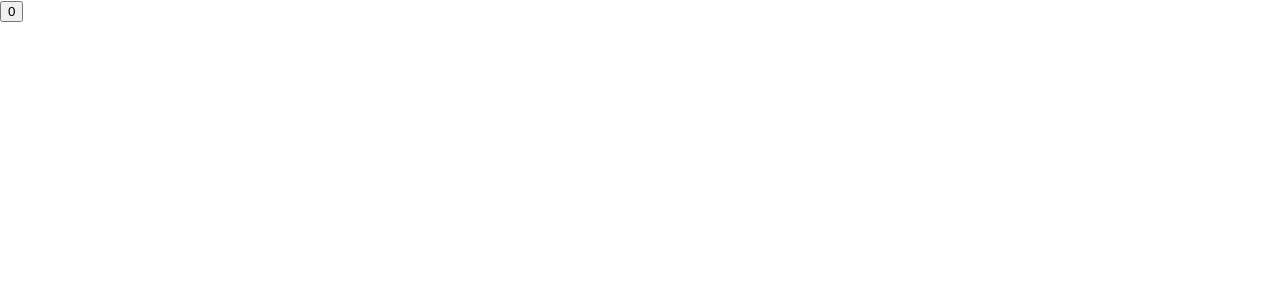
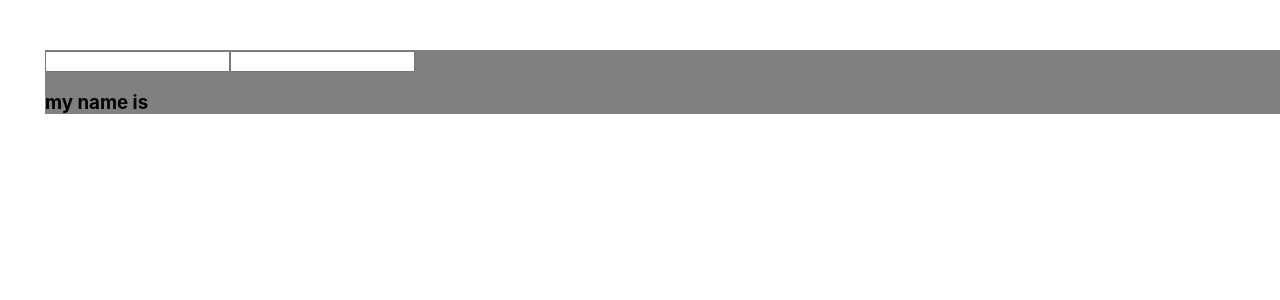
Before and after one commit to Derry-ukere/react-hooks, a React (Create React App) app: page / in a window 1280 px wide. Shown: the top 300 px of the page. Built offline with nearby package versions, Linux system fonts and the light colour scheme.

Commit message:
object as a state

```diff
--- a/src/App.js
+++ b/src/App.js
@@ -1,6 +1,7 @@
 import React from 'react'
 // import FunctionalComponent from '../src/usetateHook/functionalComponent'
-import FunctionalComponent from '../src/usetateHook/classComponent'
+// import FunctionalComponent from '../src/usetateHook/classComponent'
+import FunctionalComponent from '../src/usetateHook/counterThree'
 
 const App = () => {
   return (
--- /dev/null
+++ b/src/usetateHook/counterThree.js
@@ -0,0 +1,26 @@
+import React, { useState } from 'react'
+
+const FunctionalComponent = () => {
+  const [name, setName] = useState({
+    firstName: '',
+    lastNmae: '',
+  })
+  const handleChange = (e) => setName({ ...name, firstName: e.target.value })
+  const handleChangeTwo = (e) => setName({ ...name, lastNmae: e.target.value })
+
+  return (
+    <div
+      style={{
+        marginLeft: '45px',
+        marginTop: '50px',
+        backgroundColor: 'GrayText',
+      }}
+    >
+      <input type='text' onChange={handleChange} />
+      <input type='text' onChange={handleChangeTwo} />
+      <h3>{`my name is ${name.firstName} ${name.lastNmae}`}</h3>
+    </div>
+  )
+}
+
+export default FunctionalComponent
```
Also changed, not shown: 1 other file (tests, documents, lock files or other folders).
